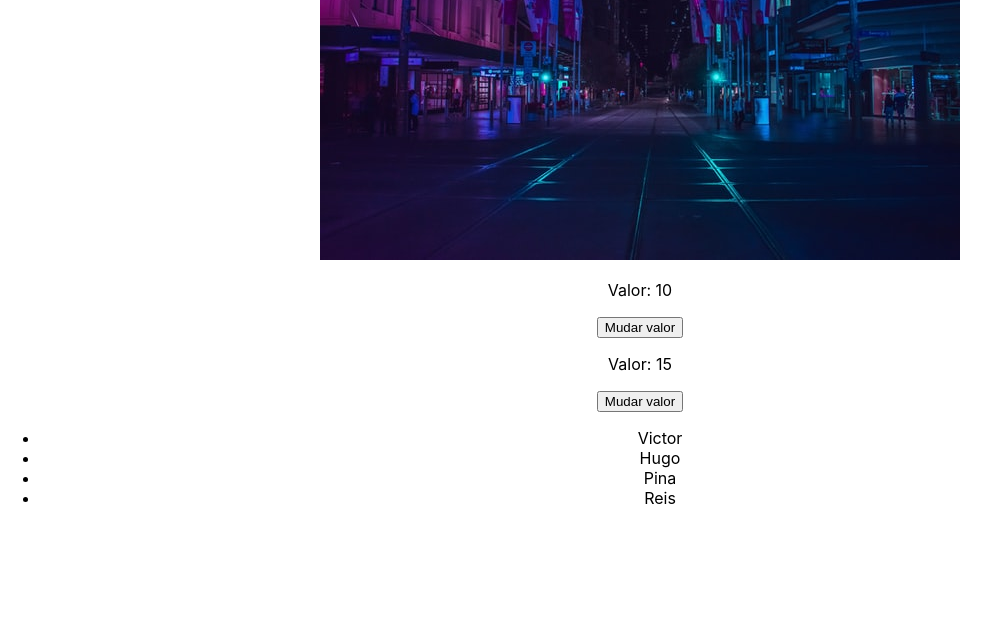
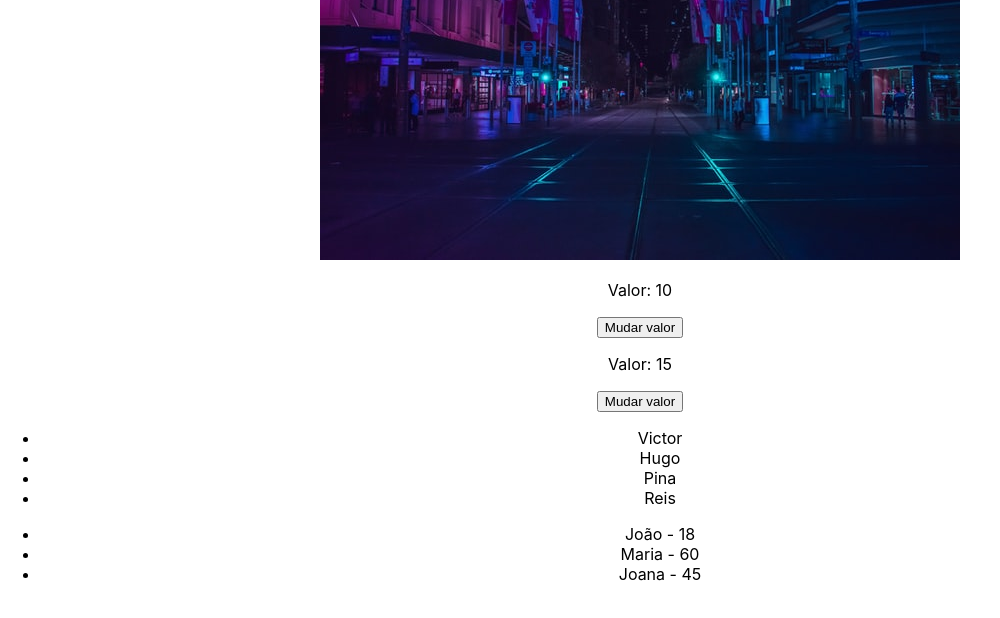
Before and after one commit to TorugoJS/estudos_react_udemy, a React (Create React App) app: page / in a window 1280 px wide. Shown: the part 680-1298 px from the top of the page, without its empty margins (0-1000 px from the left). Built offline with nearby package versions, Linux system fonts and the light colour scheme.

Commit message:
estudos_react

```diff
--- a/src/components/ListRender.js
+++ b/src/components/ListRender.js
@@ -4,12 +4,25 @@ const ListRender = () => {
 
     const [list] = useState(["Victor", "Hugo", "Pina", "Reis"])
 
+    const [users] = useState([
+        { id: 1, name: "João", age: 18 },
+        { id: 56455, name: "Maria", age: 60 },
+        { id: 897899, name: "Joana", age: 45 }
+    ]);
+
     return (
         <div>
             <ul>
-                {list.map((item) => (
-                    <li>{item}</li>
+                {list.map((item, i) => (
+                    <li key={i}>{item}</li>
                 ))}
+            </ul>
+
+            <ul>
+                {users.map((user) => (
+                    <li key={user.id}>{user.name} - {user.age}</li>
+                ))}
+
             </ul>
         </div>
     )
```
